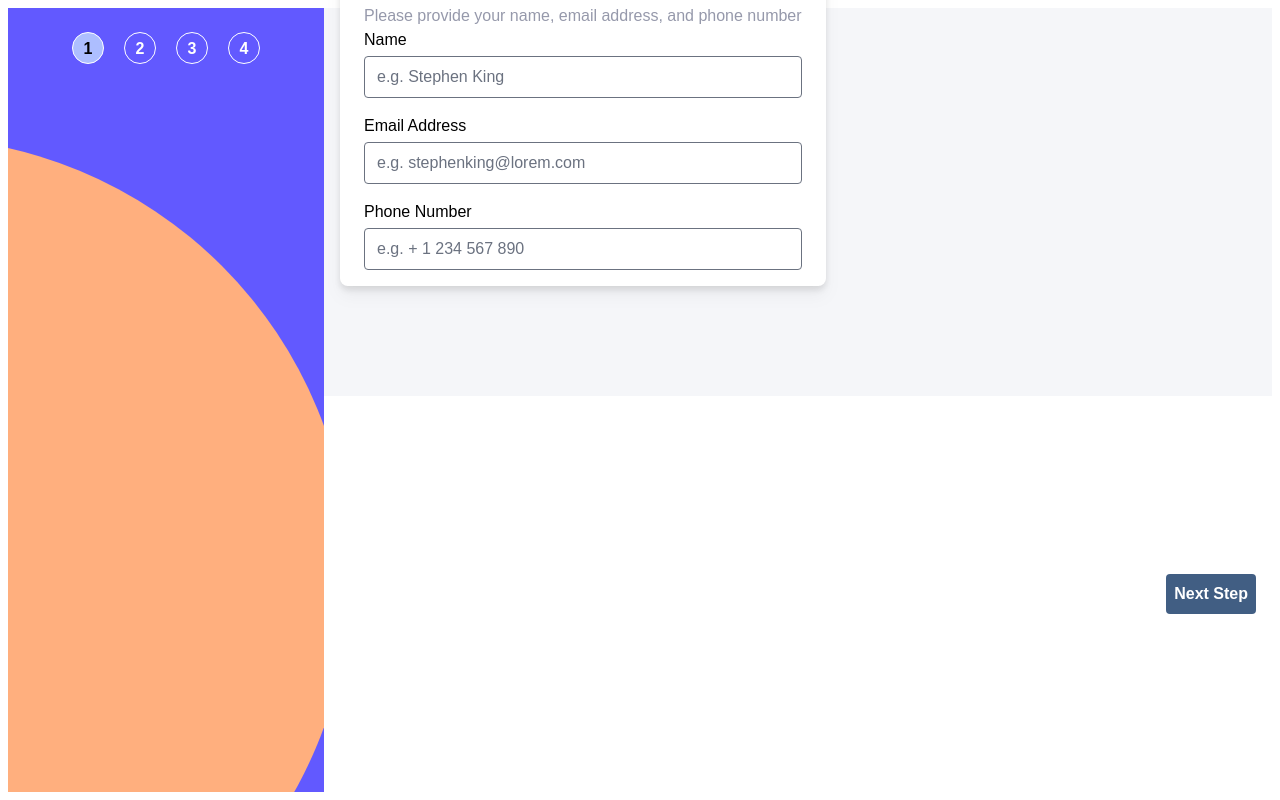
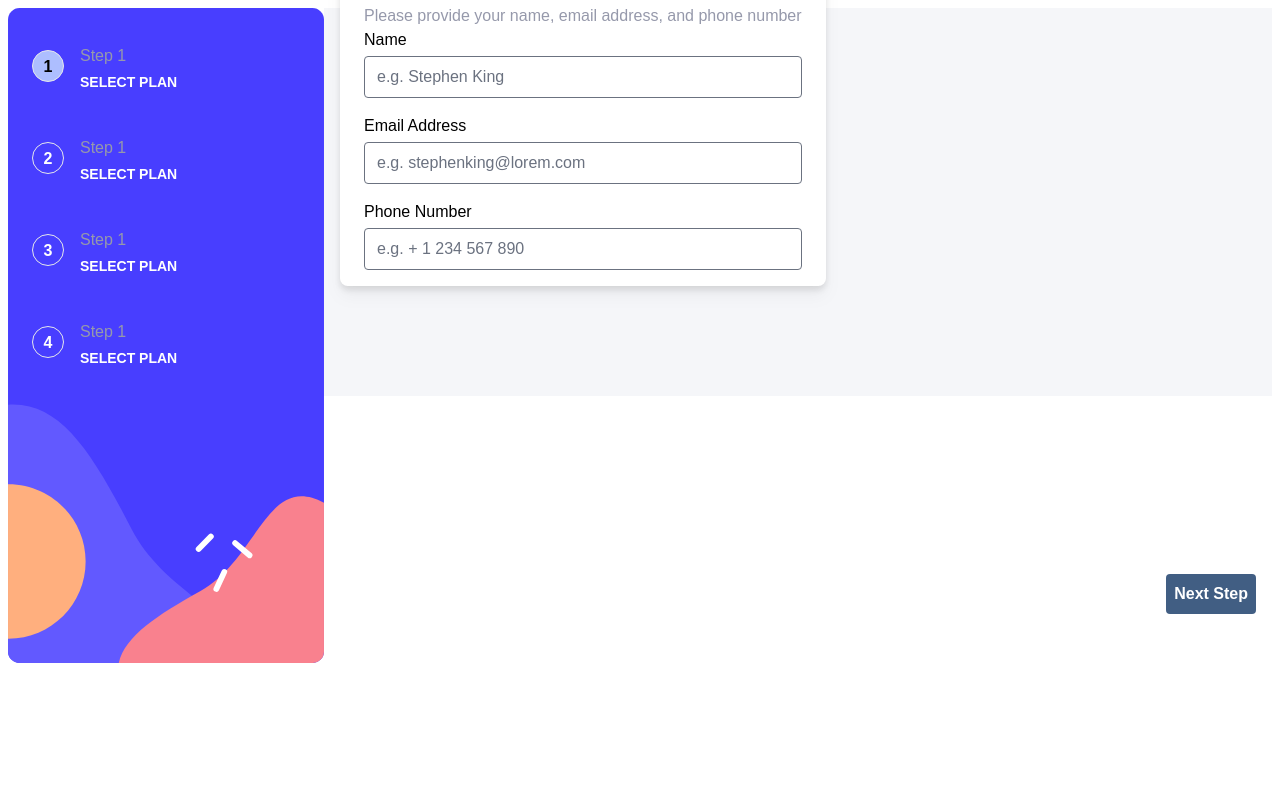
Before and after one commit to MartJohan/multi-step-form, a Vue app: page / in a window 1280 px wide. Built offline with nearby package versions, Linux system fonts and the light colour scheme.

Commit message:
Desktop styling for banner and banner steps

```diff
--- a/src/components/header/Step-banner-steps.vue
+++ b/src/components/header/Step-banner-steps.vue
@@ -6,20 +6,31 @@ import { selectedStepKey } from '../../keys/keys'
 
 const step = inject<TSelectedStepProvider>(selectedStepKey);
 
+const stepName = ["YOUR INFO", "SELECT PLAN", "ADD-ONS", "SUMMARY"]
+
 </script>
 
 <template>
-    <div class="h-fit w-full flex flex-row gap-x-5 justify-center">
+    <div class="h-fit w-full flex flex-row gap-x-5 justify-center xl:flex-col xl:gap-y-10 xl:my-2">
         <div
         v-for="(number, index) in step?.stepAmount"
-        :class="[number === step?.selectedStep.value ? 'bg-pastelBlue' : '']"
-        class="border border-white rounded-full h-8 w-8 text-center align-middle leading-8 font-medium text-white">
+        class=" text-center align-middle leading-8 font-medium text-white
+        xl:flex xl:flex-row xl:items-center xl:gap-x-4">
                 <p
-                :class="[number === step?.selectedStep.value ? 'text-black' : '']"
-                class="font-semibold"
+                :class="[number === step?.selectedStep.value ? 'text-black bg-pastelBlue' : '', ]"
+                class="font-semibold border rounded-full h-8 w-8"
                 >
                     {{ number }}
                 </p>
+                <div class="hidden xl:flex xl:flex-col xl:justify-start">
+                    <p class="text-coolGray w-fit">
+                        Step {{ step?.selectedStep.value }}
+                    </p>
+                    <p class="text-sm font-semibold w-fit">
+                        {{ stepName[step?.selectedStep.value!] }}
+                    </p>
+            </div>
         </div>
+
     </div>
 </template>
--- a/src/components/header/Step-banner.vue
+++ b/src/components/header/Step-banner.vue
@@ -1,13 +1,18 @@
 <script setup lang="ts">
 import BGSidebarMobile from '@/assets/images/bg-sidebar-mobile.svg';
+import BGSidebarDesktop from '@/assets/images/bg-sidebar-desktop.svg'
+import { ref } from 'vue';
 import StepBannerSteps from './Step-banner-steps.vue';
+
+const screenWidth = ref(window.innerWidth);
+
 </script>
 
 <template>
     <div class="h-full w-full overflow-hidden -z-10 relative">
         <div
-        :style="{ backgroundImage: `url(${BGSidebarMobile})` }"
-        class="h-full w-full flex bg-cover bg-no-repeat">
+        :style="{ backgroundImage: screenWidth < 1280 ? `url(${BGSidebarMobile})` : `url(${BGSidebarDesktop})` }"
+        class="h-full w-full flex bg-cover bg-no-repeat xl:bg-contain">
             <StepBannerSteps class="p-6"></StepBannerSteps>
         </div>
     </div>
```
